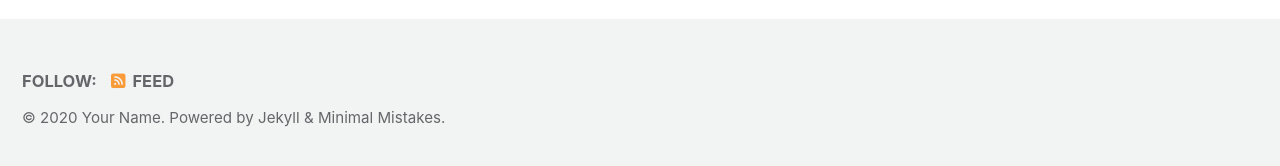
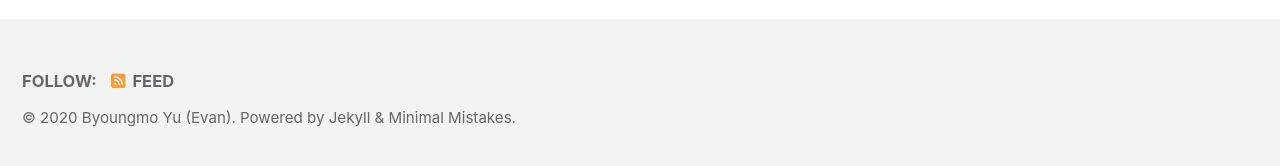
Before and after one commit to ByoungmoYu/ByoungmoYu.github.io, a Jekyll site: the page built from index.html, in a window 1280 px wide and 900 px high, scrolled down 222 px. Shown: the part 726-892 px from the top of the window. Built offline with Jekyll 4.4.1, drawn with Linux system fonts in a browser that asks for light colours; cached includes are drawn as plain includes; nearby versions of some CDN libraries; the list of posts is cut into pages by our own code; some of the changed text lies outside the part shown.

Commit message:
modify _config.yml

```diff
--- a/_config.yml
+++ b/_config.yml
@@ -11,16 +11,16 @@
 # https://mmistakes.github.io/minimal-mistakes/docs/quick-start-guide/#installing-the-theme
 
 # theme                  : "minimal-mistakes-jekyll"
-# remote_theme           : "mmistakes/minimal-mistakes"
+remote_theme           : "mmistakes/minimal-mistakes"
 minimal_mistakes_skin    : "default" # "air", "aqua", "contrast", "dark", "dirt", "neon", "mint", "plum", "sunrise"
 
 # Site Settings
 locale                   : "en-US"
-title                    : "Site Title"
+title                    : "Evan's Blog"
 title_separator          : "-"
 subtitle                 : # site tagline that appears below site title in masthead
-name                     : "Your Name"
-description              : "An amazing website."
+name                     : "Byoungmo Yu (Evan)"
+description              : "Blog"
 url                      : # the base hostname & protocol for your site e.g. "https://mmistakes.github.io"
 baseurl                  : # the subpath of your site, e.g. "/blog"
 repository               : # GitHub username/repo-name e.g. "mmistakes/minimal-mistakes"
```
